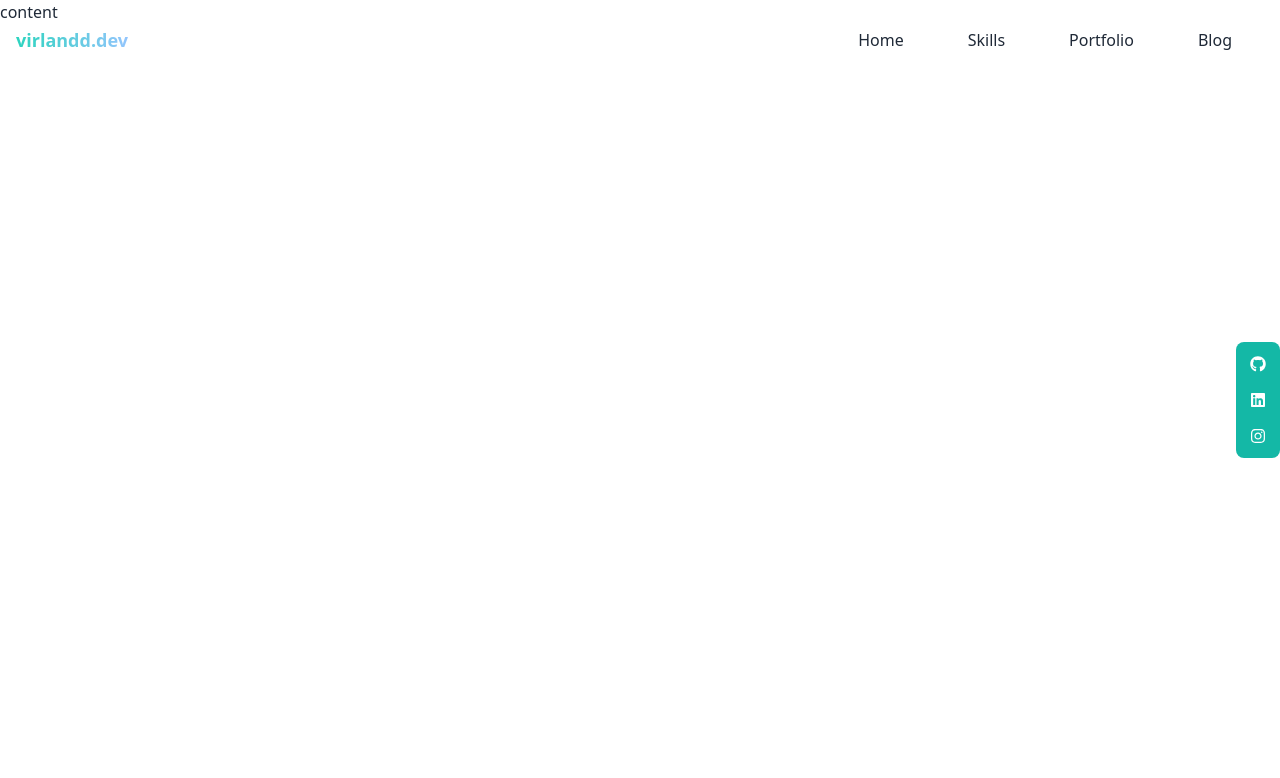
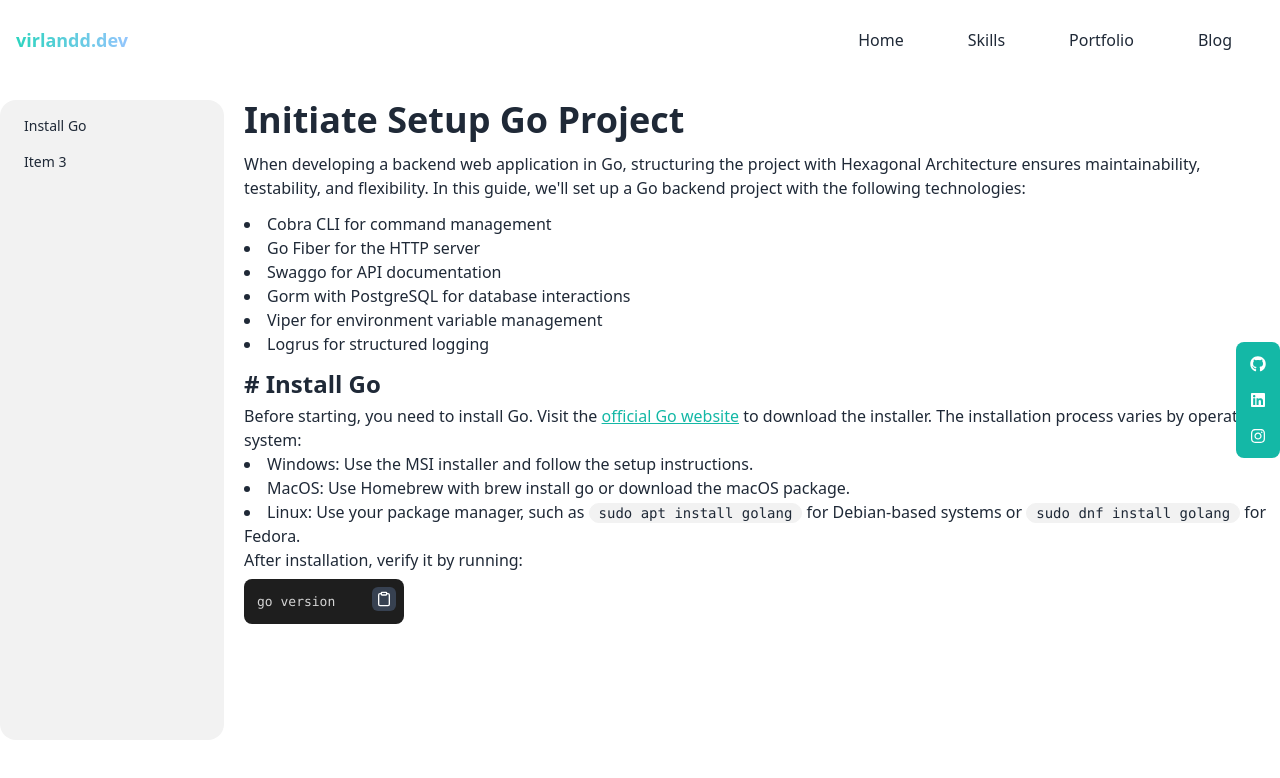
Before and after one commit to aprianfirlanda/my-portofolio, a Next.js app: page /blog/go/initiate-setup-go-project in a window 1280 px wide. Shown: the top 778 px of the page. Built offline with nearby package versions, Linux system fonts and the light colour scheme.

Commit message:
feat(blog - init go project): add content installation go

```diff
--- a/package.json
+++ b/package.json
@@ -15,7 +15,8 @@
     "next-sitemap": "^4.2.3",
     "react": "^19.0.0",
     "react-dom": "^19.0.0",
-    "react-icons": "^5.4.0"
+    "react-icons": "^5.4.0",
+    "react-syntax-highlighter": "^15.6.1"
   },
   "devDependencies": {
     "@eslint/eslintrc": "^3",
--- a/src/app/blog/go/initiate-setup-go-project/page.js
+++ b/src/app/blog/go/initiate-setup-go-project/page.js
@@ -1,3 +1,63 @@
+import Link from 'next/link';
+import CodeBlock from '@/components/CodeBlock';
+
 export default function Page() {
-  return <p>content</p>;
+  return (
+    <div className="container pt-20">
+      <div className="flex gap-5 mt-5">
+        <ul className="menu bg-base-200 rounded-box w-56 h-[80vh] shrink-0">
+          <li>
+            <Link href={`/blog/go/initiate-setup-go-project#install-go`}>Install Go</Link>
+          </li>
+          <li>
+            <a>Item 3</a>
+          </li>
+        </ul>
+        <div>
+          <h1 className="text-4xl font-bold">Initiate Setup Go Project</h1>
+          <p className="py-3">
+            When developing a backend web application in Go, structuring the project with Hexagonal
+            Architecture ensures maintainability, testability, and flexibility. In this guide, we'll
+            set up a Go backend project with the following technologies:
+          </p>
+          <ul className="list-disc list-inside">
+            <li>Cobra CLI for command management</li>
+            <li>Go Fiber for the HTTP server</li>
+            <li>Swaggo for API documentation</li>
+            <li>Gorm with PostgreSQL for database interactions</li>
+            <li>Viper for environment variable management</li>
+            <li>Logrus for structured logging</li>
+          </ul>
+          <h2 id="install-go" className="text-2xl font-semibold pt-3 pb-1">
+            # Install Go
+          </h2>
+          <p>
+            Before starting, you need to install Go. Visit the{' '}
+            <Link
+              href={'https://go.dev/doc/install'}
+              target={'_blank'}
+              className="link link-primary"
+            >
+              official Go website
+            </Link>{' '}
+            to download the installer. The installation process varies by operating system:
+          </p>
+          <ul className="list-disc list-inside">
+            <li>Windows: Use the MSI installer and follow the setup instructions.</li>
+            <li>MacOS: Use Homebrew with brew install go or download the macOS package.</li>
+            <li>
+              Linux: Use your package manager, such as{' '}
+              <code className="badge badge-ghost">sudo apt install golang</code> for Debian-based
+              systems or <code className="badge badge-ghost">sudo dnf install golang</code> for
+              Fedora.
+            </li>
+          </ul>
+          <p>After installation, verify it by running:</p>
+          <div className="w-40">
+            <CodeBlock code={'go version'} />
+          </div>
+        </div>
+      </div>
+    </div>
+  );
 }
--- /dev/null
+++ b/src/components/CodeBlock.jsx
@@ -0,0 +1,32 @@
+'use client';
+
+import { useState } from 'react';
+import { Prism as SyntaxHighlighter } from 'react-syntax-highlighter';
+import { vscDarkPlus } from 'react-syntax-highlighter/dist/esm/styles/prism';
+import { FiClipboard, FiCheck } from 'react-icons/fi';
+
+const CodeBlock = ({ code, language = 'bash' }) => {
+  const [copied, setCopied] = useState(false);
+
+  const handleCopy = async () => {
+    await navigator.clipboard.writeText(code);
+    setCopied(true);
+    setTimeout(() => setCopied(false), 2000);
+  };
+
+  return (
+    <div className="relative">
+      <SyntaxHighlighter language={language} style={vscDarkPlus} className="rounded-lg">
+        {code}
+      </SyntaxHighlighter>
+      <button
+        onClick={handleCopy}
+        className="absolute top-2 right-2 bg-gray-700 text-white p-1 rounded-md hover:bg-gray-600 transition"
+      >
+        {copied ? <FiCheck size={16} /> : <FiClipboard size={16} />}
+      </button>
+    </div>
+  );
+};
+
+export default CodeBlock;
```
Also changed, not shown: 1 other file (tests, documents, lock files or other folders).
